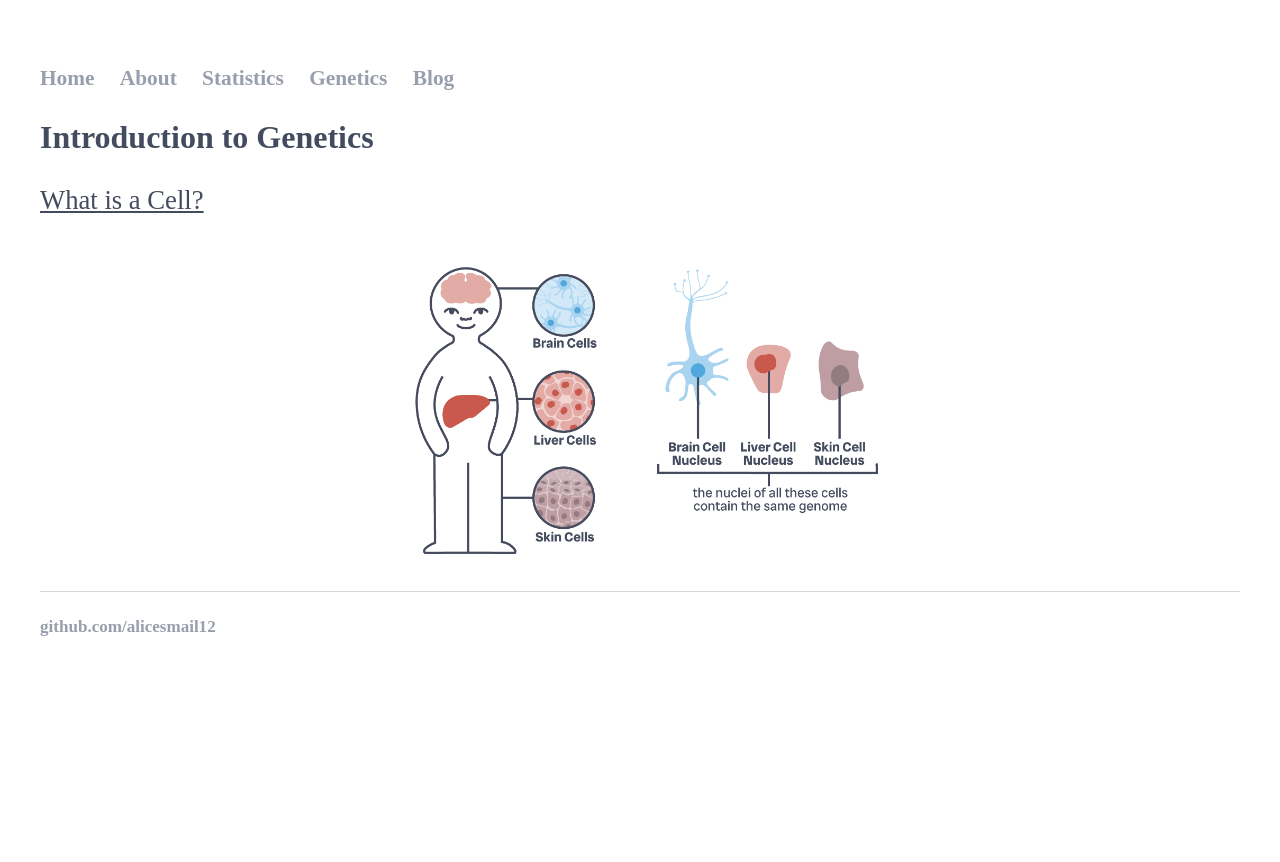
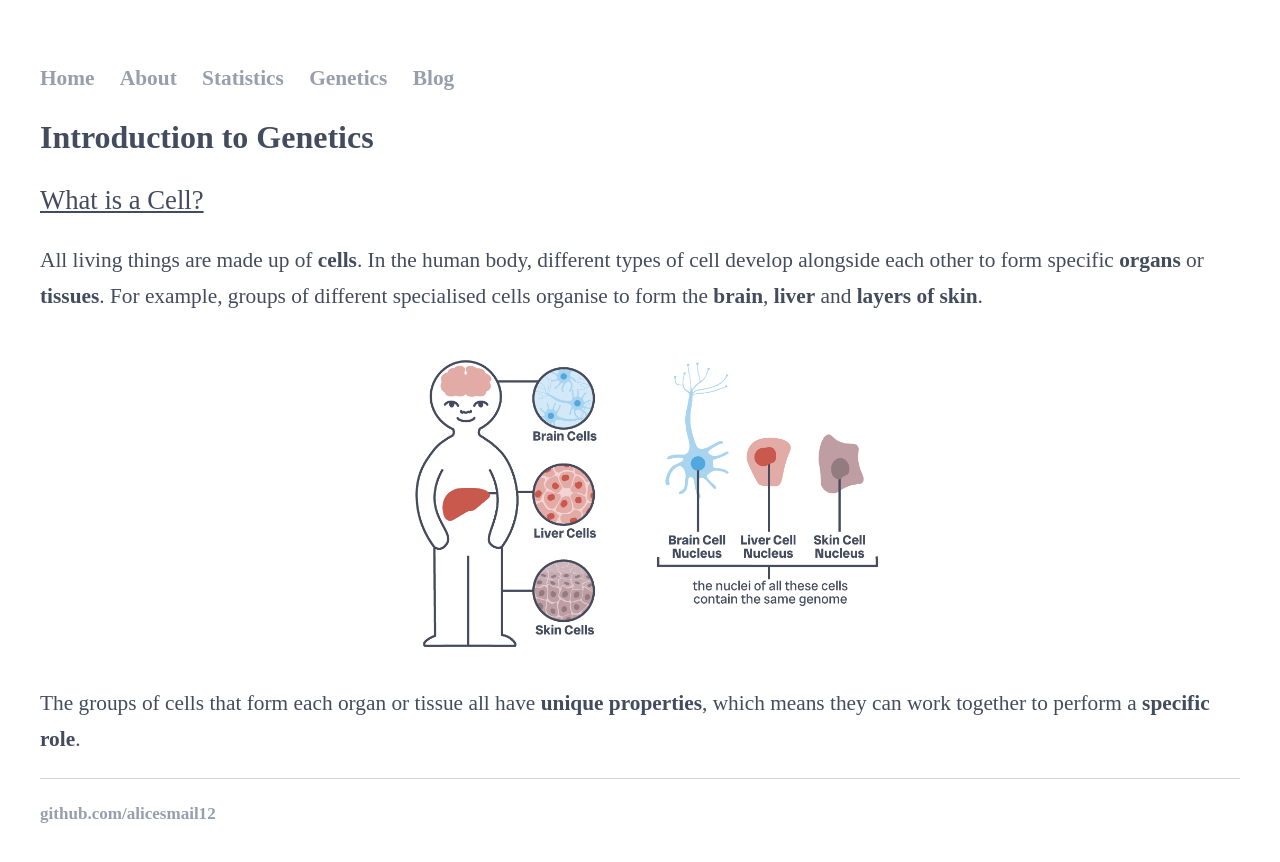
Before and after one commit to alicesmail12/alicesmail12.github.io, a Jekyll site: the page built from Genetics/Introduction-To-Genetics.html, in a window 1280 px wide. Shown: the top 862 px of the page. Built offline with Jekyll 4.4.1, drawn with Linux system fonts in a browser that asks for light colours; some web fonts are replaced.

Commit message:
Update Introduction-To-Genetics.html

```diff
--- a/Genetics/Introduction-To-Genetics.html
+++ b/Genetics/Introduction-To-Genetics.html
@@ -71,6 +71,11 @@ Introduction to Genetics
 </h1>
 
 <u><h2>What is a Cell?</h2></u>
-<p><img src='images/Intro-Genetics-02.png' width="500" class="center"></p>
+<p>All living things are made up of <bold>cells</bold>. In the human body, different types of cell develop alongside each other to form specific <bold>organs</bold> or <bold>tissues</bold>.
+For example, groups of different specialised cells organise to form the <bold>brain</bold>, <bold>liver</bold> and <bold>layers of skin</bold>.</p>
+
+<p><img src='images/Intro-Genetics-02.png' width="500"></p>
+
+<p>The groups of cells that form each organ or tissue all have <bold>unique properties</bold>, which means they can work together to perform a <bold>specific role</bold>.</p>
 
 </body>
```
